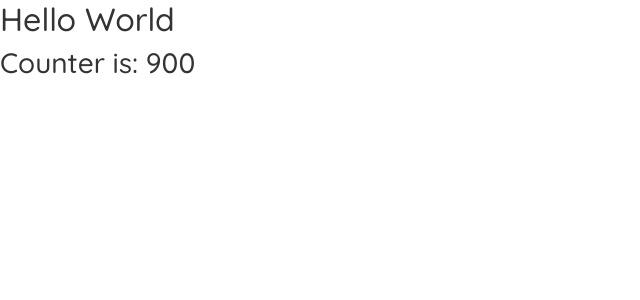
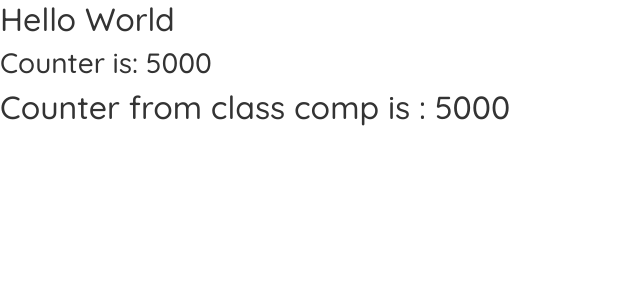
Before and after one commit to mizanmahi/ninja-react-crud-app, a React (Create React App) app: page / in a window 1280 px wide. Shown: the top 300 px of the page, without its empty margins (0-640 px from the left). Built offline with nearby package versions, Linux system fonts and the light colour scheme.

Commit message:
context api and different usecase of consimg the context data

```diff
--- a/src/App.js
+++ b/src/App.js
@@ -1,17 +1,20 @@
-import React, { createContext } from "react";
-import HoverCounter from "./comps/HoverCounter";
+import React from "react";
+import Counter from "./comps/Counter";
+import CounterClass from "./comps/CounterClass";
+
+// context
+import { CounterContext } from "./context/CounterContext";
 
 import "./App.css";
-
-export const CounterContext = createContext();
 
 
 function App() {
   return (
-    <CounterContext.Provider value={{counter: 900}}>
+    <CounterContext.Provider value={{ counter: 5000 }}>
       <div className="App">
         <h2>Hello World</h2>
-        <HoverCounter />
+        <Counter />
+        <CounterClass />
       </div>
     </CounterContext.Provider>
   );
--- a/src/comps/HoverCounter.js
+++ b/src/comps/Counter.js
@@ -1,8 +1,8 @@
 import React, { useContext } from "react";
 
-import { CounterContext } from "../App";
+import { CounterContext } from '../context/CounterContext';
 
-function HoverCounter() {
+function Counter() {
   const context = useContext(CounterContext);
   return (
     <div>
@@ -11,4 +11,4 @@ function HoverCounter() {
   );
 }
 
-export default HoverCounter;
+export default Counter;
--- /dev/null
+++ b/src/comps/CounterClass.js
@@ -0,0 +1,18 @@
+import React, { Component } from 'react';
+
+import { CounterContext } from '../context/CounterContext';
+
+class CounterClass extends Component {
+    render() {
+        const { counter } = this.context;
+        return (
+            <div>
+                <h2>Counter from class comp is : {counter}</h2>
+            </div>
+        )
+    }
+}
+
+CounterClass.contextType = CounterContext; // this will throw a reference error, need to move the context declaration to a different file from app.js
+
+export default CounterClass
--- /dev/null
+++ b/src/context/CounterContext.js
@@ -0,0 +1,3 @@
+import { createContext } from 'react';
+
+export const CounterContext = createContext();
```
